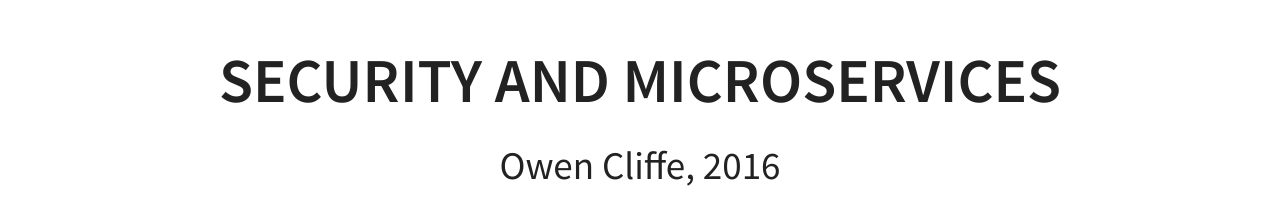
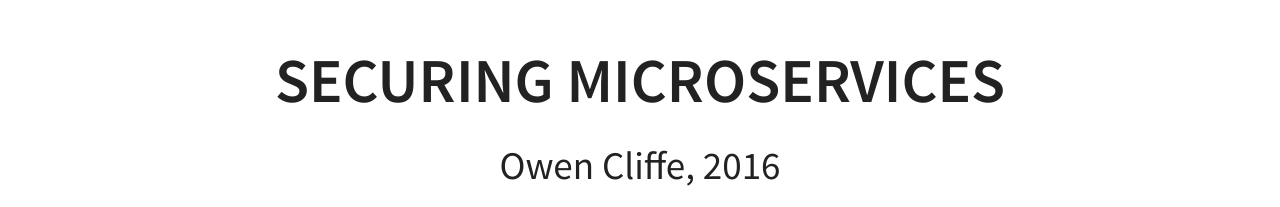
Before and after one commit to zootalures/securing-microservices-lightning-talk, a plain HTML site: page index.html in a window 1280 px wide. Shown: the part 187-394 px from the top of the page. Drawn offline with Linux system fonts and the light colour scheme.

Commit message:
updating index

```diff
--- a/index.html
+++ b/index.html
@@ -48,7 +48,7 @@
 <div class="reveal">
     <div class="slides">
         <section class="">
-            <h2>Security and Microservices</h2>
+            <h2>Securing Microservices</h2>
 
             <p>Owen Cliffe, 2016</p>
             <img src="oracle-logo.png" width="500px"/>
```
